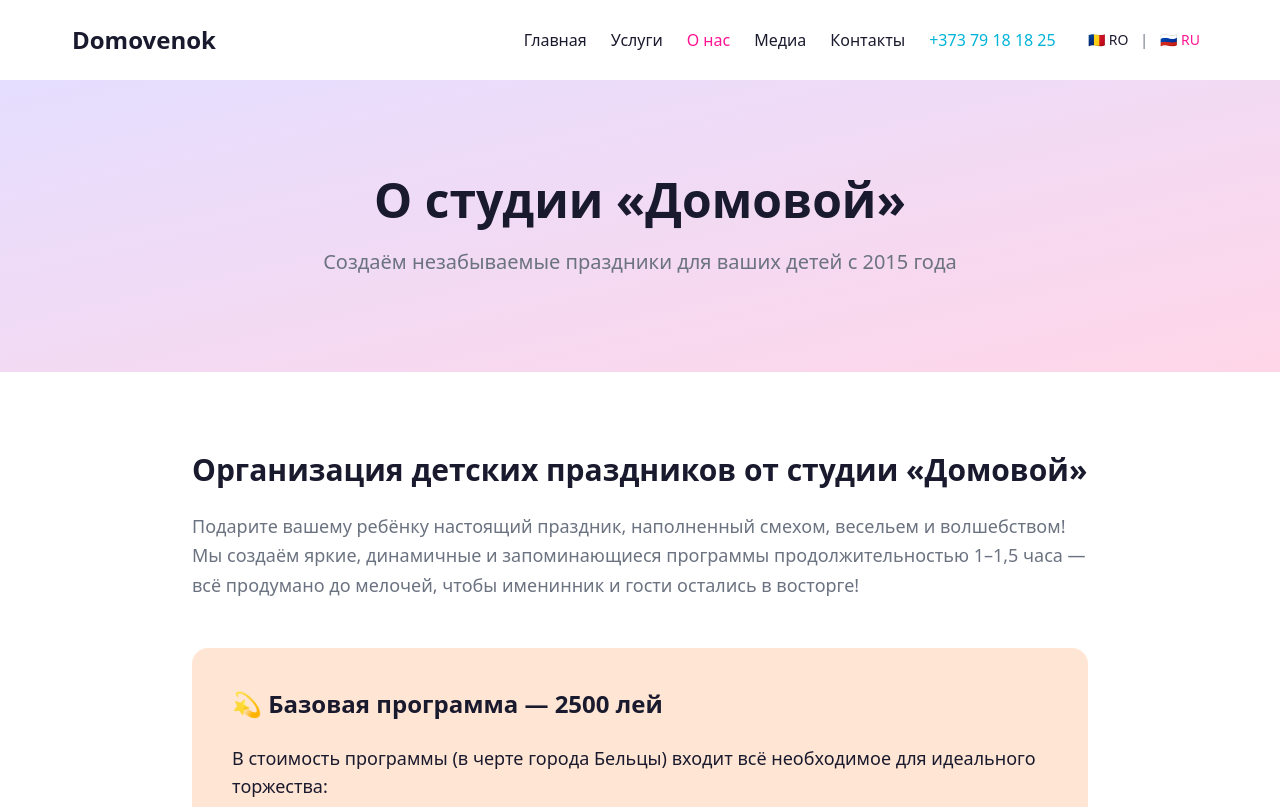
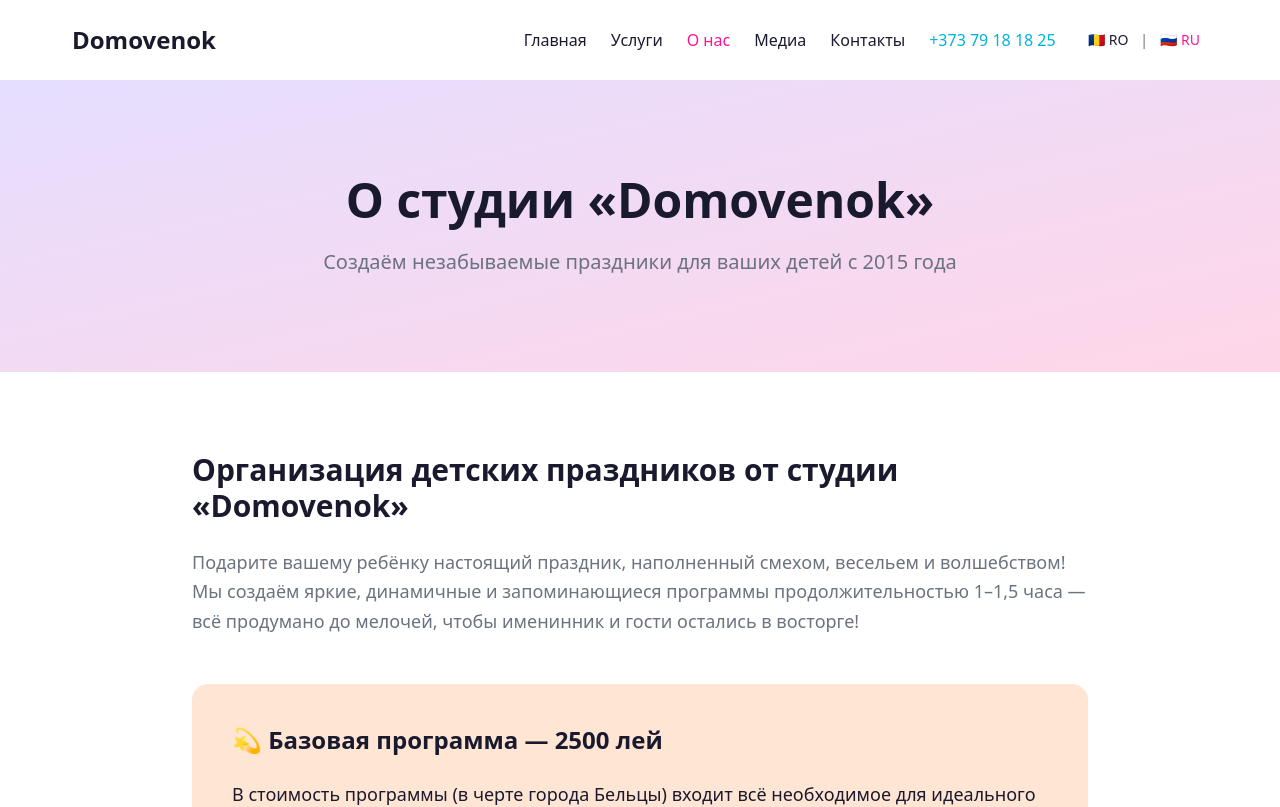
Before and after one commit to rocolusso/celebrate-agency, a Next.js app: page /ru/about in a window 1280 px wide. Shown: the top 807 px of the page. Built offline with nearby package versions, Linux system fonts and the light colour scheme; no server answers.

Commit message:
fixed contact form / updated title on about page

```diff
--- a/src/app/api/form/route.ts
+++ b/src/app/api/form/route.ts
@@ -41,7 +41,7 @@
 
     // Format message for Telegram
     const formattedMessage = `
-🎉 Новая заявка с сайта Домовой
+🎉 Новая заявка с сайта Domovenok.md
 
 👤 Имя: ${name}
 📞 Телефон: ${phone}
--- a/src/components/forms/ContactForm.tsx
+++ b/src/components/forms/ContactForm.tsx
@@ -110,7 +110,7 @@
 
       {submitStatus === 'success' && (
         <div className="mt-4 p-4 bg-[var(--color-success)] bg-opacity-10 border border-[var(--color-success)] rounded-lg">
-          <p className="text-[var(--color-success)] text-center font-medium">
+          <p className="text-white text-center font-medium">
             {formDict.successMsg}
           </p>
         </div>
@@ -118,7 +118,7 @@
 
       {submitStatus === 'error' && (
         <div className="mt-4 p-4 bg-[var(--color-error)] bg-opacity-10 border border-[var(--color-error)] rounded-lg">
-          <p className="text-[var(--color-error)] text-center">{errorMessage}</p>
+          <p className="text-white text-center">{errorMessage}</p>
         </div>
       )}
     </form>
--- a/src/messages/ru/about.json
+++ b/src/messages/ru/about.json
@@ -1,14 +1,14 @@
 {
   "meta": {
-    "title": "О нас - Студия праздников Домовой",
+    "title": "О нас - Студия праздников Domovenok",
     "description": "Профессиональная организация детских праздников в Бельцах. Опытные аниматоры, яркие программы, довольные дети."
   },
   "page": {
-    "h1": "О студии «Домовой»",
+    "h1": "О студии «Domovenok»",
     "subtitle": "Создаём незабываемые праздники для ваших детей с 2015 года"
   },
   "main": {
-    "title": "Организация детских праздников от студии «Домовой»",
+    "title": "Организация детских праздников от студии «Domovenok»",
     "text": "Подарите вашему ребёнку настоящий праздник, наполненный смехом, весельем и волшебством! Мы создаём яркие, динамичные и запоминающиеся программы продолжительностью 1–1,5 часа — всё продумано до мелочей, чтобы именинник и гости остались в восторге!"
   },
   "program": {
```
